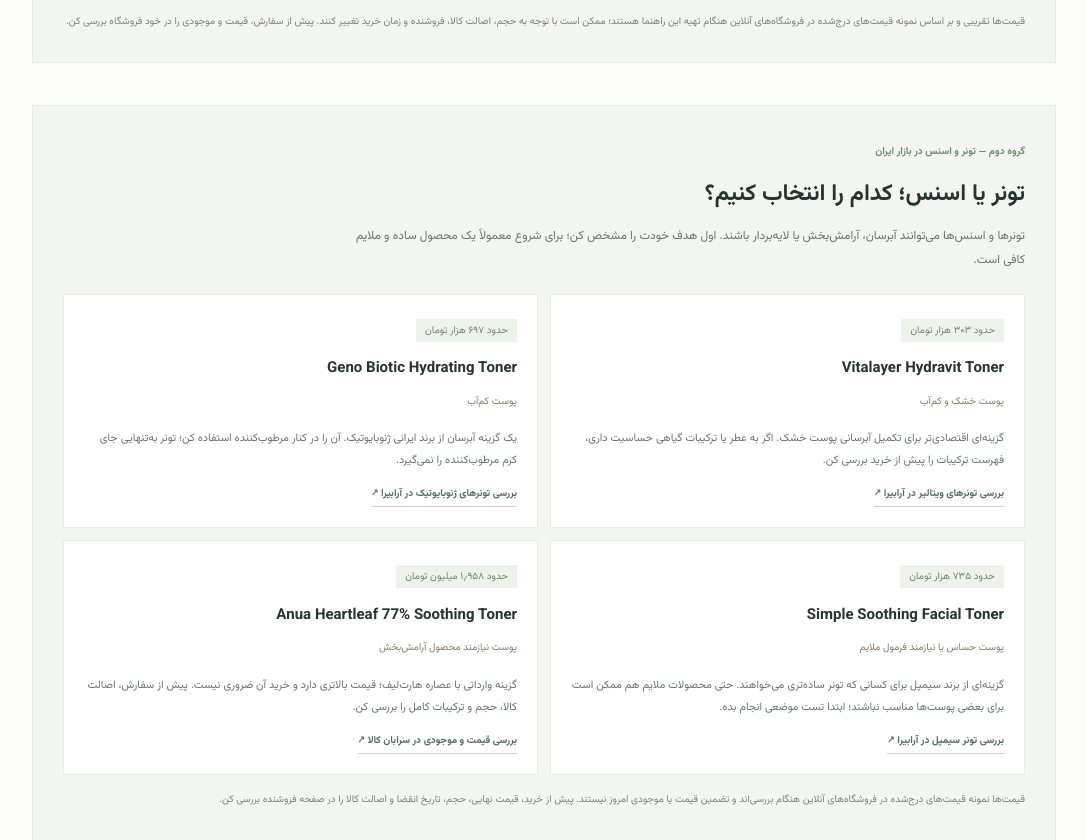
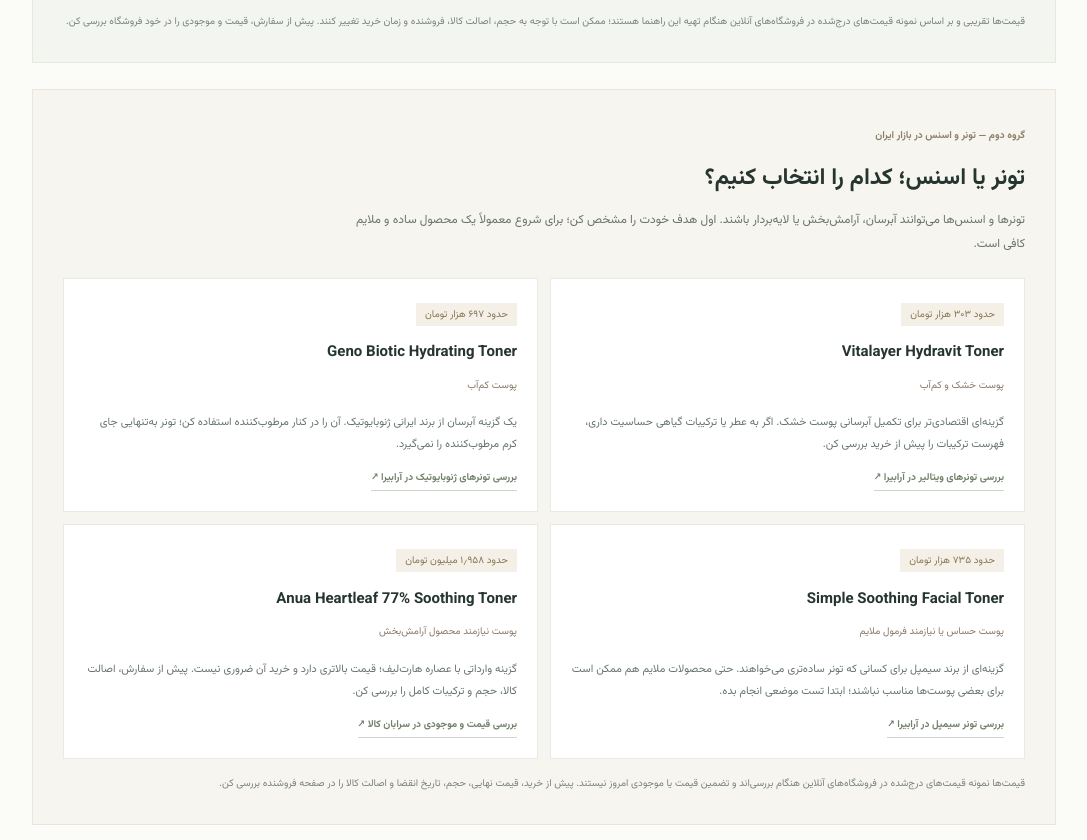
Before and after one commit to god2018n-max/skin_rejuvention, a plain HTML site: page index.html in a window 1280 px wide. Shown: the part 3851-4691 px from the top of the page, without its empty margins (96-1183 px from the left). Drawn offline with Linux system fonts and the light colour scheme.

Commit message:
Style toner and essence recommendations

```diff
--- a/styles.css
+++ b/styles.css
@@ -33,3 +33,9 @@
 .cleanser-item a{font-size:10px;color:var(--green);font-weight:700;margin-top:auto;border-bottom:1px solid #cbd8ca;padding-bottom:3px}
 .price-disclaimer{font-size:10px;line-height:2;color:#78847b;margin:15px 0 0}
 @media(max-width:620px){.cleanser-guide{padding:20px 14px;margin-top:28px}.cleanser-list{grid-template-columns:1fr}.cleanser-guide-heading h3{font-size:20px}}
+
+/* Toner and essence guide */
+.toner-guide{margin-top:26px;background:#f7f5f0;border-color:#ebe6dc}
+.toner-guide .mini-kicker{color:#8b8068}
+.toner-guide .cleanser-price{background:#f4f0e7;color:#887654}
+.toner-guide .cleanser-item a{color:#71816a}
```
